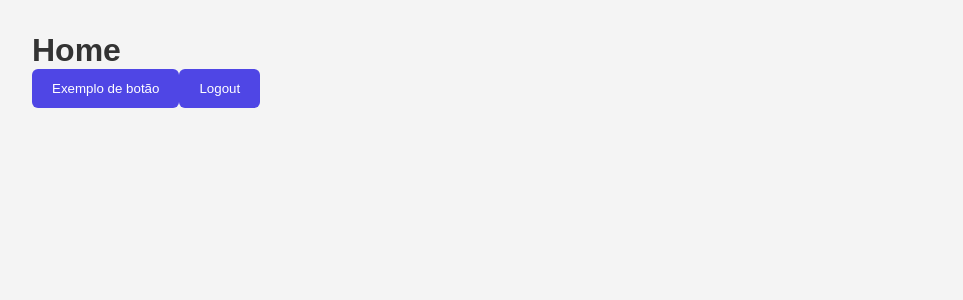
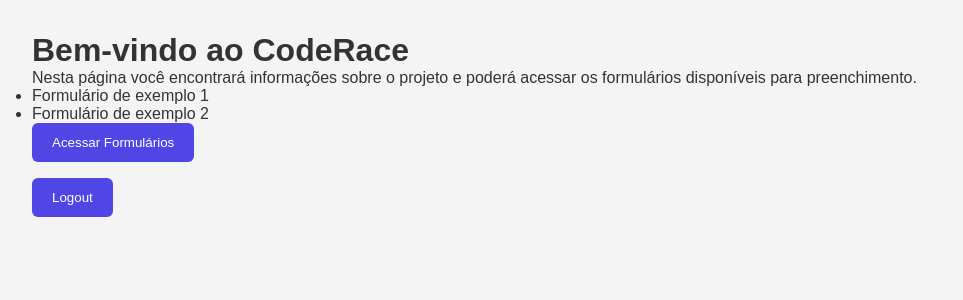
Before and after one commit to VitorSchumacher/21-tiao-e-bastiao, a React (Vite) app: page /home in a window 1280 px wide. Shown: the top 300 px of the page, without its empty margins (0-963 px from the left). Built offline with nearby package versions, Linux system fonts and the light colour scheme; sample sign-in values are in the browser's storage.

Commit message:
Add role-based login redirects

```diff
--- a/src/pages/Home.jsx
+++ b/src/pages/Home.jsx
@@ -5,9 +5,19 @@
 const Home = () => {
   return (
     <div style={{ padding: "2rem" }}>
-      <h1>Home</h1>
-      <Button>Exemplo de botão</Button>
-      <LogoutButton />
+      <h1>Bem-vindo ao CodeRace</h1>
+      <p>
+        Nesta página você encontrará informações sobre o projeto e poderá
+        acessar os formulários disponíveis para preenchimento.
+      </p>
+      <ul>
+        <li>Formulário de exemplo 1</li>
+        <li>Formulário de exemplo 2</li>
+      </ul>
+      <Button>Acessar Formulários</Button>
+      <div style={{ marginTop: "1rem" }}>
+        <LogoutButton />
+      </div>
     </div>
   );
 };
--- a/src/pages/Login.jsx
+++ b/src/pages/Login.jsx
@@ -147,7 +147,8 @@
 
       const data = await response.json();
       localStorage.setItem("userData", JSON.stringify(data));
-      startRedirect("/dashboard");
+      const redirectPath = data.tipoUsuario === 1 ? "/dashboard" : "/home";
+      startRedirect(redirectPath);
     } catch {
       setLoading(false);
       setError("Usuário ou senha inválidos");
```
Also changed, not shown: 2 other files (tests, documents, lock files or other folders).
